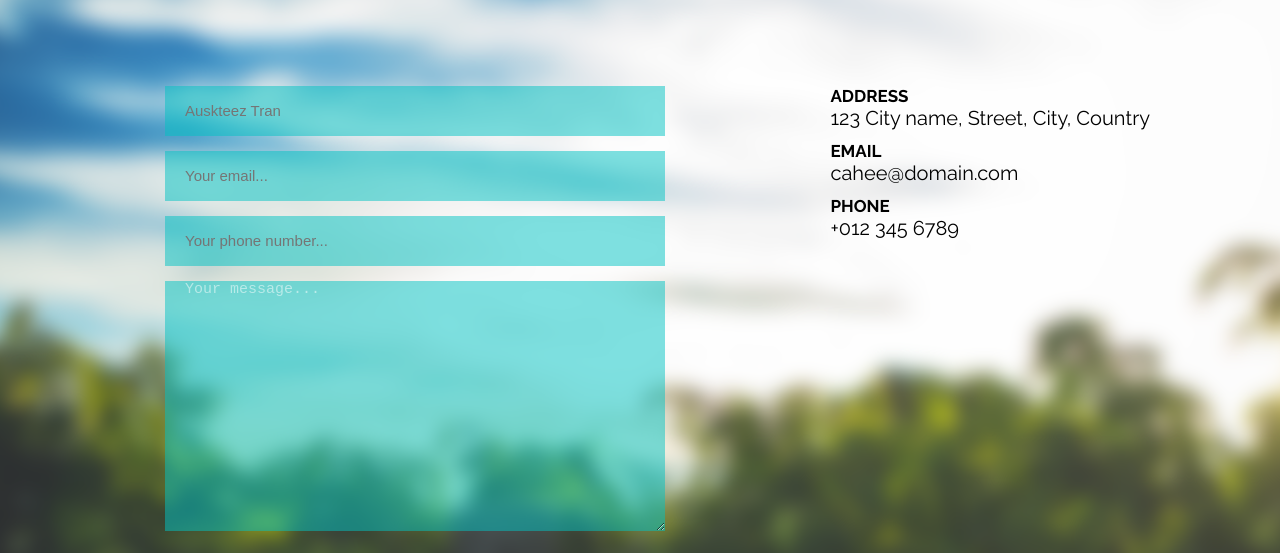
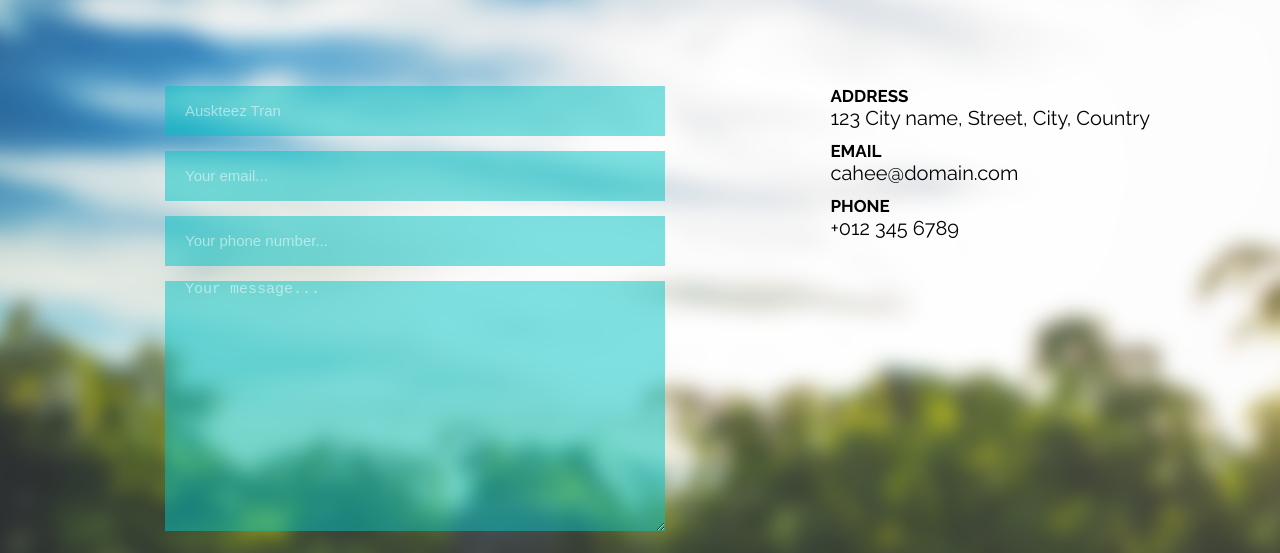
Before and after one commit to Katr1nD/footer-contect, a plain HTML site: page index.html in a window 1280 px wide. Shown: the part 247-800 px from the top of the page. Drawn offline with Linux system fonts and the light colour scheme.

Commit message:
add placeholder decoration

```diff
--- a/css/main.css
+++ b/css/main.css
@@ -53,10 +53,15 @@ body {
     padding: 0;
     background-color: rgba(0, 196, 196, 0.5);
     border: none;
+    outline: none;
     font-size: 15px;
     padding-left: 15px;
-    color: rgba(255, 255, 255, 0.5) !important;
+    color: rgba(255, 255, 255, 1);
     border-left: 5px solid transparent;
+}
+
+.form-line::placeholder {
+    color: rgba(255, 255, 255, 0.5);
 }
 
 .form-line:hover {
--- a/index.html
+++ b/index.html
@@ -21,7 +21,7 @@
                 <input class="form-line" type="text" name="full-name" placeholder="Auskteez Tran" />
                 <input class="form-line" type="email" name="email" placeholder="Your email..." />
                 <input class="form-line" type="number" name="phone" placeholder="Your phone number..." />
-                <textarea class="form-line" name="message" id="message">Your message...</textarea>
+                <textarea class="form-line" name="message" id="message" placeholder="Your message..."></textarea>
             </div>
             <div class="contact-information">
                 <h6>Address</h6>
```
